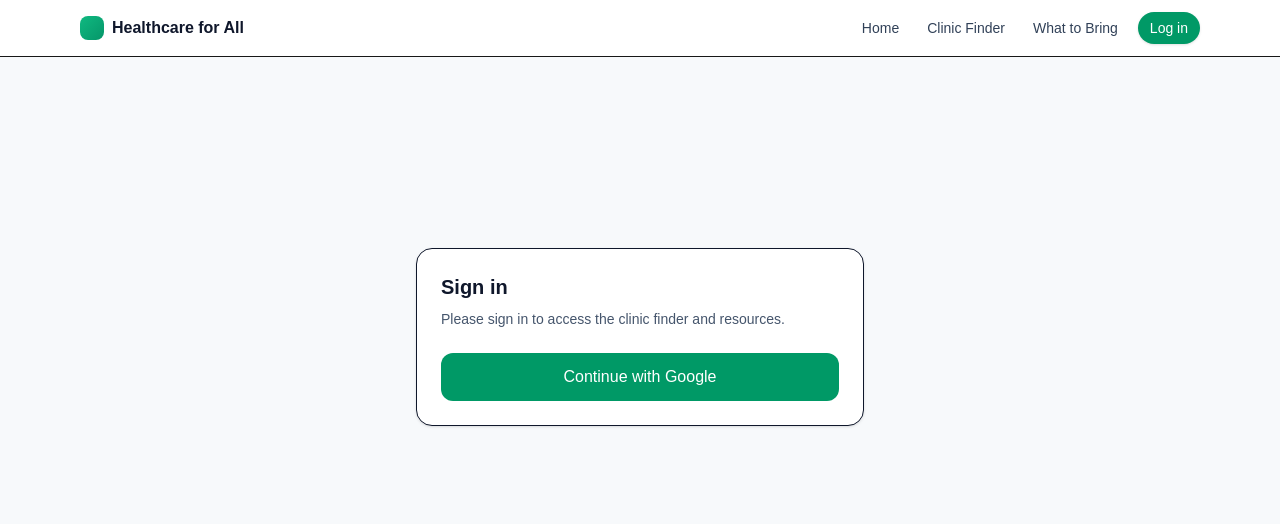
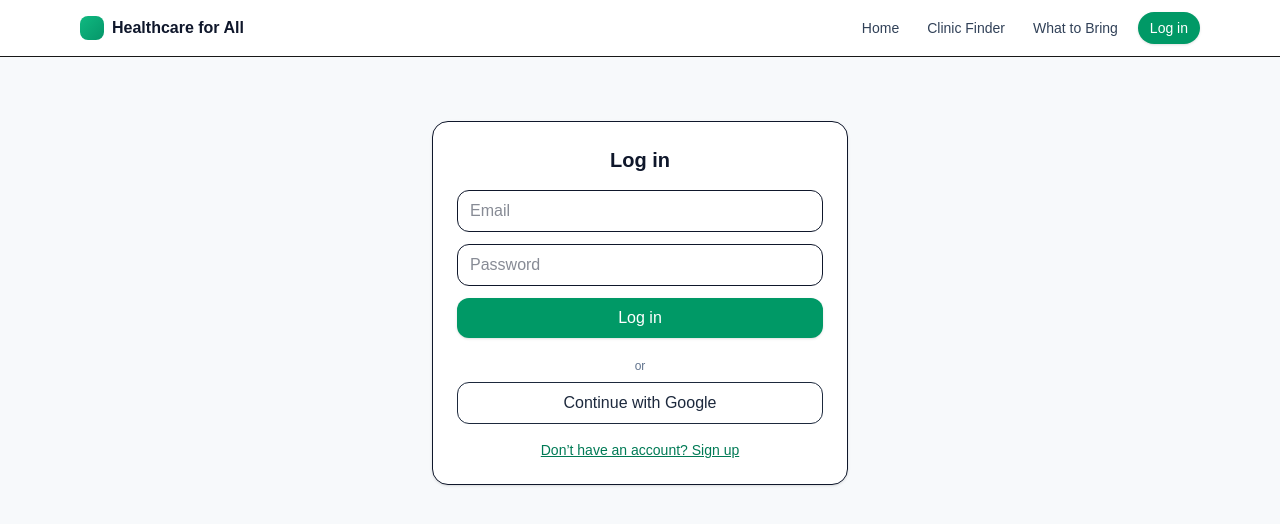
Before and after one commit to atkunja/ClinicFinder, a Next.js app: page /auth/login in a window 1280 px wide. Shown: the top 524 px of the page. Built offline with nearby package versions, Linux system fonts and the light colour scheme; no server answers.

Commit message:
Updated project and added .gitignore

```diff
--- a/src/app/admin/page.tsx
+++ b/src/app/admin/page.tsx
@@ -1,21 +1,13 @@
 "use client";
 
-import { useEffect } from "react";
-import { useAdmin } from "@/hooks/useAdmin";
+import AdminGate from "@/components/AdminGate";
 import AdminPageInner from "./ui/AdminPageInner";
 
+
 export default function AdminPage() {
-  const { loading, isAdmin } = useAdmin();
-
-  useEffect(() => {
-    if (!loading && !isAdmin) {
-      const t = setTimeout(() => { window.location.href = "/login"; }, 50);
-      return () => clearTimeout(t);
-    }
-  }, [loading, isAdmin]);
-
-  if (loading) return <div className="p-8 text-black">Checking access…</div>;
-  if (!isAdmin) return null;
-
-  return <AdminPageInner />;
+  return (
+    <AdminGate>
+      <AdminPageInner />
+    </AdminGate>
+  );
 }
--- a/src/app/auth/login/page.tsx
+++ b/src/app/auth/login/page.tsx
@@ -1,16 +1,23 @@
-// src/app/auth/login/page.tsx
 "use client";
 
-import { Suspense, useEffect } from "react";
-import { useSearchParams, useRouter } from "next/navigation";
+import { Suspense, useEffect, useState } from "react";
+import { useRouter, useSearchParams } from "next/navigation";
 import { auth } from "@/lib/firebase";
-import { GoogleAuthProvider, onAuthStateChanged, signInWithPopup } from "firebase/auth";
+import {
+  GoogleAuthProvider,
+  signInWithEmailAndPassword,
+  createUserWithEmailAndPassword,
+  signInWithPopup,
+  onAuthStateChanged,
+} from "firebase/auth";
 
-export const dynamic = "force-dynamic"; // avoid prerender errors for this client page
-
+/**
+ * We wrap the inner component in Suspense because Next requires it
+ * when using `useSearchParams()` in a client page.
+ */
 export default function LoginPage() {
   return (
-    <Suspense fallback={<Screen><Card><Title>Loading sign-in…</Title></Card></Screen>}>
+    <Suspense fallback={<div className="min-h-[40vh] grid place-items-center">Loading…</div>}>
       <LoginInner />
     </Suspense>
   );
@@ -18,9 +25,18 @@ export default function LoginPage() {
 
 function LoginInner() {
   const router = useRouter();
-  const search = useSearchParams();
-  const next = search?.get("next") || "/";
+  const params = useSearchParams();
+  const next = params?.get("next") || "/";
 
+  const [mode, setMode] = useState<"login" | "signup">(
+    params?.get("mode") === "signup" ? "signup" : "login"
+  );
+  const [email, setEmail] = useState("");
+  const [pw, setPw] = useState("");
+  const [busy, setBusy] = useState(false);
+  const [err, setErr] = useState("");
+
+  // If already authed, go where you came from — prevents flashing loop
   useEffect(() => {
     const unsub = onAuthStateChanged(auth, (u) => {
       if (u) router.replace(next);
@@ -28,46 +44,110 @@ function LoginInner() {
     return () => unsub();
   }, [router, next]);
 
-  async function handleGoogle() {
+  async function submitEmailPassword(e: React.FormEvent) {
+    e.preventDefault();
+    setErr("");
+    setBusy(true);
+    try {
+      if (mode === "login") {
+        await signInWithEmailAndPassword(auth, email.trim(), pw);
+      } else {
+        await createUserWithEmailAndPassword(auth, email.trim(), pw);
+      }
+      router.replace(next);
+    } catch (e: any) {
+      setErr(e?.message || "Failed. Please try again.");
+      setBusy(false);
+    }
+  }
+
+  async function google() {
+    setErr("");
+    setBusy(true);
+    try {
       const provider = new GoogleAuthProvider();
       await signInWithPopup(auth, provider);
       router.replace(next);
+    } catch (e: any) {
+      setErr(e?.message || "Google sign-in failed.");
+      setBusy(false);
+    }
   }
 
   return (
-    <Screen>
-      <Card>
-        <Title>Sign in</Title>
-        <Subtle>Please sign in to access the clinic finder and resources.</Subtle>
+    <main className="min-h-screen bg-[rgb(247,249,251)] text-slate-900">
+      <div className="mx-auto max-w-md px-4 py-16">
+        <div className="rounded-2xl border bg-white p-6 shadow-sm">
+          <h1 className="mb-4 text-center text-xl font-semibold">
+            {mode === "login" ? "Log in" : "Sign up"}
+          </h1>
+
+          {err && (
+            <div className="mb-3 rounded-lg border border-red-200 bg-red-50 px-3 py-2 text-sm text-red-700">
+              {err}
+            </div>
+          )}
+
+          <form onSubmit={submitEmailPassword} className="space-y-3">
+            <input
+              type="email"
+              required
+              value={email}
+              onChange={(e) => setEmail(e.target.value)}
+              placeholder="Email"
+              className="w-full rounded-xl border px-3 py-2 outline-none focus:ring-2 focus:ring-emerald-500"
+            />
+            <input
+              type="password"
+              required
+              value={pw}
+              onChange={(e) => setPw(e.target.value)}
+              placeholder="Password"
+              className="w-full rounded-xl border px-3 py-2 outline-none focus:ring-2 focus:ring-emerald-500"
+            />
+
             <button
-          onClick={handleGoogle}
-          className="mt-6 w-full rounded-xl bg-emerald-600 px-4 py-3 font-medium text-white transition hover:bg-emerald-700"
+              type="submit"
+              disabled={busy}
+              className="w-full rounded-xl bg-emerald-600 px-4 py-2 font-medium text-white shadow-sm hover:bg-emerald-700 disabled:opacity-60"
+            >
+              {busy ? (mode === "login" ? "Logging in…" : "Creating…") : mode === "login" ? "Log in" : "Create account"}
+            </button>
+
+            <div className="relative my-2 text-center text-xs text-slate-500">
+              <span className="bg-white px-2">or</span>
+              <div className="absolute left-0 right-0 top-1/2 -z-10 h-px -translate-y-1/2 bg-slate-200" />
+            </div>
+
+            <button
+              type="button"
+              onClick={google}
+              disabled={busy}
+              className="w-full rounded-xl border px-4 py-2 text-slate-800 hover:bg-slate-50 disabled:opacity-60"
             >
               Continue with Google
             </button>
-      </Card>
-    </Screen>
-  );
-}
+          </form>
 
-/* ---- tiny presentational helpers ---- */
-
-function Screen({ children }: { children: React.ReactNode }) {
-  return (
-    <main className="min-h-[70vh] grid place-items-center bg-[rgb(247,249,251)] text-slate-900">
-      {children}
+          <div className="mt-4 text-center text-sm">
+            {mode === "login" ? (
+              <button
+                className="text-emerald-700 underline"
+                onClick={() => setMode("signup")}
+              >
+                Don’t have an account? Sign up
+              </button>
+            ) : (
+              <button
+                className="text-emerald-700 underline"
+                onClick={() => setMode("login")}
+              >
+                Have an account? Log in
+              </button>
+            )}
+          </div>
+        </div>
+      </div>
     </main>
   );
 }
-
-function Card({ children }: { children: React.ReactNode }) {
-  return <div className="w-full max-w-md rounded-2xl border bg-white p-6 shadow-sm">{children}</div>;
-}
-
-function Title({ children }: { children: React.ReactNode }) {
-  return <h1 className="text-xl font-semibold">{children}</h1>;
-}
-
-function Subtle({ children }: { children: React.ReactNode }) {
-  return <p className="mt-2 text-sm text-slate-600">{children}</p>;
-}
--- /dev/null
+++ b/src/components/AdminGate.tsx
@@ -0,0 +1,33 @@
+// src/components/AdminGate.tsx
+"use client";
+
+import { ReactNode, useEffect } from "react";
+import { useRouter } from "next/navigation";
+import { onAuthStateChanged } from "firebase/auth";
+import { auth } from "@/lib/firebase";
+import RequireAuth from "./RequireAuth";
+
+function isAllowed(email?: string | null) {
+  const raw =
+    (process.env.NEXT_PUBLIC_ADMIN_ALLOWLIST ||
+      (process.env as any).ADMIN_ALLOWLIST ||
+      "") as string;
+  return raw
+    .split(",")
+    .map((s) => s.trim().toLowerCase())
+    .filter(Boolean)
+    .includes((email || "").toLowerCase());
+}
+
+export default function AdminGate({ children }: { children: ReactNode }) {
+  const router = useRouter();
+
+  useEffect(() => {
+    const unsub = onAuthStateChanged(auth, (u) => {
+      if (u && !isAllowed(u.email)) router.replace("/");
+    });
+    return () => unsub();
+  }, [router]);
+
+  return <RequireAuth>{children}</RequireAuth>;
+}
--- a/src/components/RequireAuth.tsx
+++ b/src/components/RequireAuth.tsx
@@ -1,40 +1,54 @@
 "use client";
 
 import { ReactNode, useEffect, useMemo, useState } from "react";
+import { usePathname, useRouter, useSearchParams } from "next/navigation";
 import { onAuthStateChanged, User } from "firebase/auth";
-import { usePathname, useRouter, useSearchParams } from "next/navigation";
 import { auth } from "@/lib/firebase";
 
+/**
+ * Auth gate that:
+ * - Never redirects while auth is still resolving
+ * - Never redirects if you're already under /auth/*
+ * - Sends you to /auth/login?next=<encoded current path>
+ */
 export default function RequireAuth({ children }: { children: ReactNode }) {
   const router = useRouter();
   const pathname = usePathname();
   const search = useSearchParams();
-  const [user, setUser] = useState<User | null | undefined>(undefined);
+  const [user, setUser] = useState<User | null | undefined>(undefined); // undefined = loading
+
+  const isInAuth = useMemo(
+    () => (pathname || "").startsWith("/auth"),
+    [pathname]
+  );
 
   useEffect(() => {
     const unsub = onAuthStateChanged(auth, (u) => setUser(u));
     return () => unsub();
   }, []);
 
-  const next = useMemo(() => {
-    const q = search?.toString();
-    return q ? `${pathname}?${q}` : pathname || "/";
-  }, [pathname, search]);
+  useEffect(() => {
+    if (user === undefined) return; // still resolving
+    if (user) return; // authed, render children
+    if (isInAuth) return; // already on /auth, don't bounce again
 
-  useEffect(() => {
-    if (user === undefined) return; // still loading
-    if (!user) router.replace(`/auth/login?next=${encodeURIComponent(next)}`);
-  }, [user, next, router]);
+    const next = encodeURIComponent(pathname + (search?.toString() ? `?${search}` : ""));
+    router.replace(`/auth/login?next=${next}`);
+  }, [user, isInAuth, pathname, search, router]);
 
   if (user === undefined) {
+    // Small, unobtrusive loading state to avoid flicker/loop
     return (
-      <div className="min-h-[60vh] grid place-items-center text-slate-600">
-        Checking sign-in…
+      <div className="min-h-[40vh] grid place-items-center text-slate-600">
+        Checking your session…
       </div>
     );
   }
 
-  if (!user) return null; // redirecting
+  if (!user && !isInAuth) {
+    // We'll be redirecting; render nothing
+    return null;
+  }
 
   return <>{children}</>;
 }
```
Lines whose indentation alone changed are shown as unchanged.
